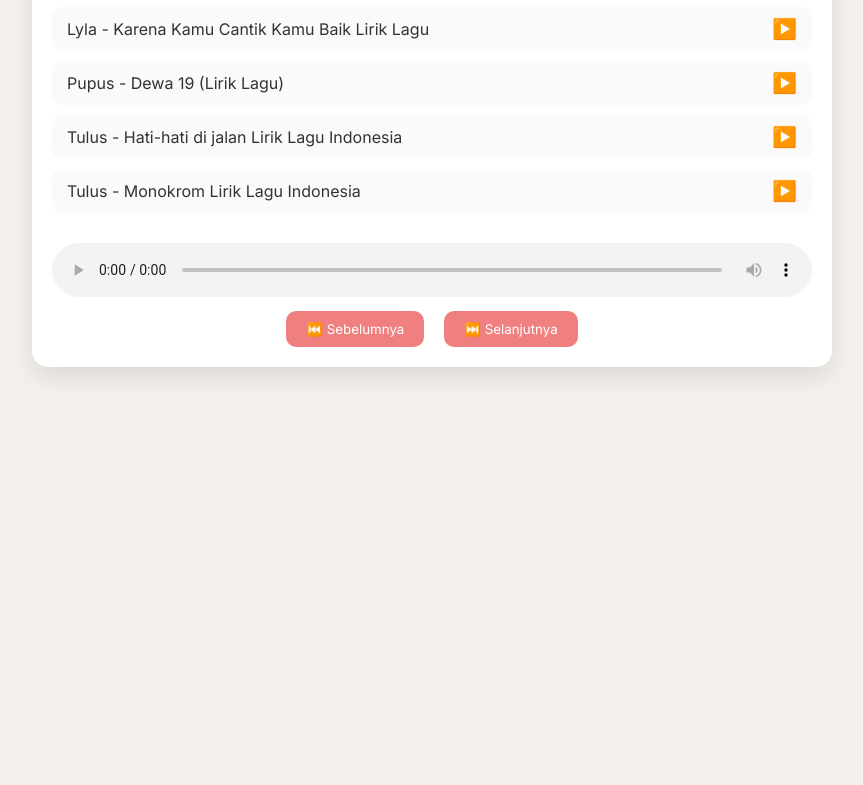
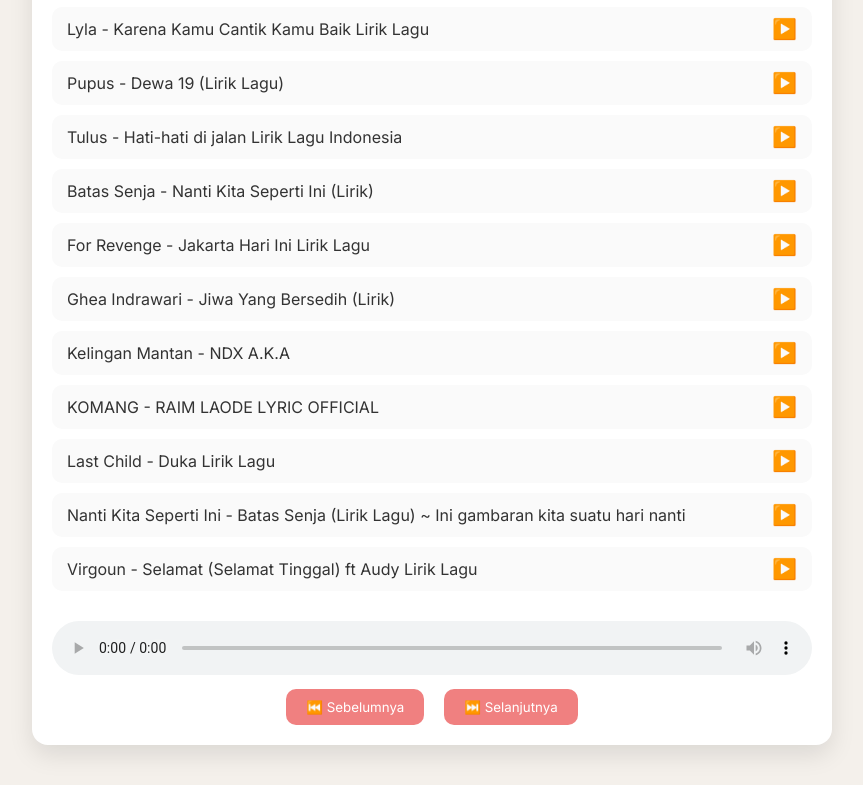
Before and after one commit to physeven/musik, a plain HTML site: page index.html in a window 1280 px wide. Shown: the part 998-1783 px from the top of the page, without its empty margins (208-1071 px from the left). Before the commit the page ends 1405 px from the top, so only its background shows below. Drawn offline with Linux system fonts and the light colour scheme.

Commit message:
index.html

```diff
--- a/index.html
+++ b/index.html
@@ -134,7 +134,14 @@
       { title: "Lyla - Karena Kamu Cantik Kamu Baik Lirik Lagu", file: "Lyla - Karena Kamu Cantik Kamu Baik Lirik Lagu.mp3" },
       { title: "Pupus - Dewa 19 (Lirik Lagu)", file: "Pupus - Dewa 19 (Lirik Lagu).mp3" },
       { title: "Tulus - Hati-hati di jalan Lirik Lagu Indonesia", file: "Tulus - Hati-hati di jalan Lirik Lagu Indonesia.mp3" },
-      { title: "Tulus - Monokrom Lirik Lagu Indonesia", file: "Tulus - Monokrom Lirik Lagu Indonesia.mp3" }
+      { title: "Batas Senja - Nanti Kita Seperti Ini (Lirik)", file: "Batas Senja - Nanti Kita Seperti Ini (Lirik).mp3" },
+      { title: "For Revenge - Jakarta Hari Ini Lirik Lagu", file: "For Revenge - Jakarta Hari Ini Lirik Lagu.mp3" },
+      { title: "Ghea Indrawari - Jiwa Yang Bersedih (Lirik)", file: "Ghea Indrawari - Jiwa Yang Bersedih (Lirik).mp3" },
+      { title: "Kelingan Mantan - NDX A.K.A", file: "Kelingan Mantan - NDX A.K.A" },
+      { title: "KOMANG - RAIM LAODE LYRIC OFFICIAL", file: "KOMANG - RAIM LAODE LYRIC OFFICIAL.mp3" },
+      { title: "Last Child - Duka Lirik Lagu", file: "Last Child - Duka Lirik Lagu.mp3" },
+      { title: "Nanti Kita Seperti Ini - Batas Senja (Lirik Lagu) ~ Ini gambaran kita suatu hari nanti", file: "Nanti Kita Seperti Ini - Batas Senja (Lirik Lagu) ~ Ini gambaran kita suatu hari nanti.mp3" },
+      { title: "Virgoun - Selamat (Selamat Tinggal) ft Audy Lirik Lagu", file: "Virgoun - Selamat (Selamat Tinggal) ft Audy Lirik Lagu.mp3" },
     ];
 
     let currentTrackIndex = 0;
```
